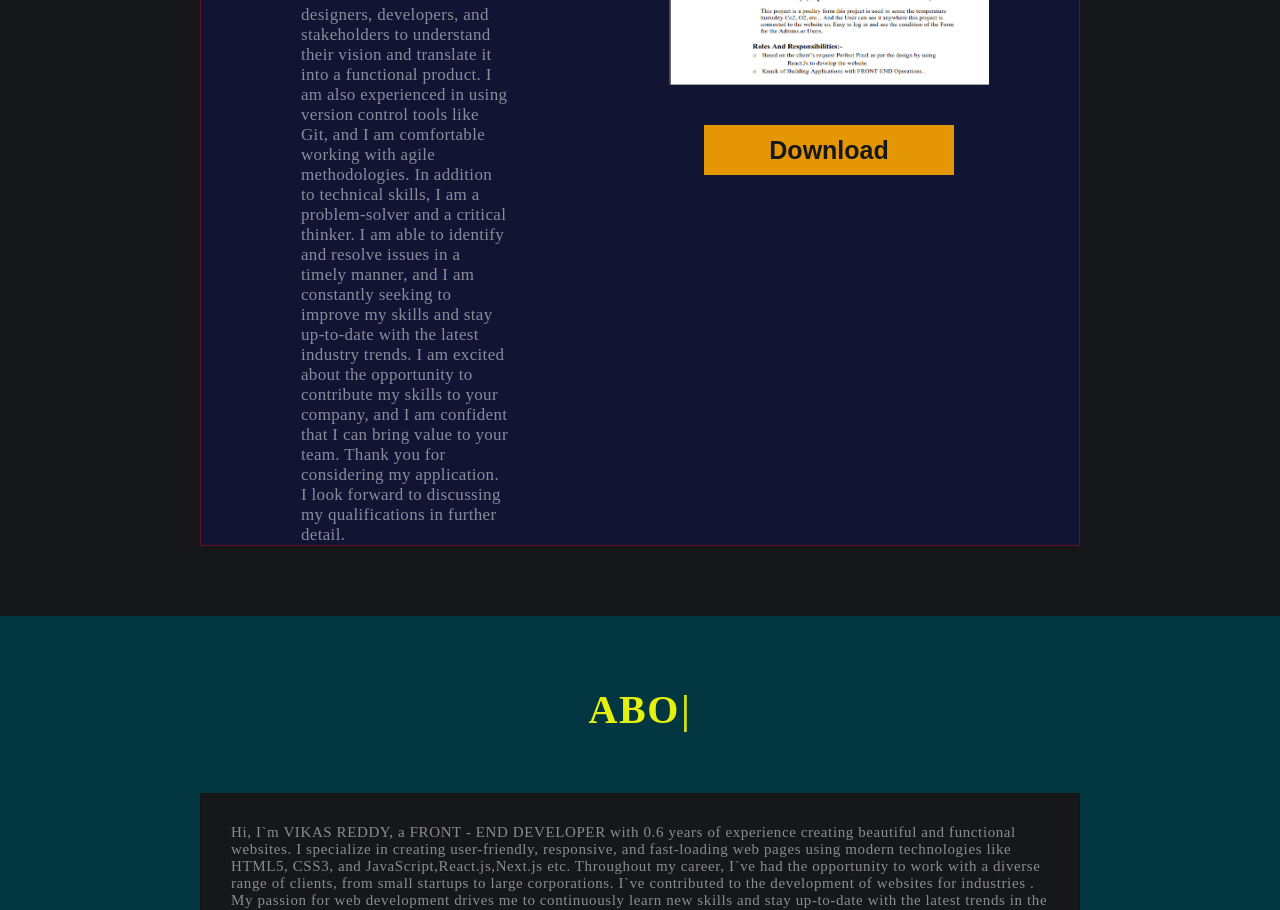
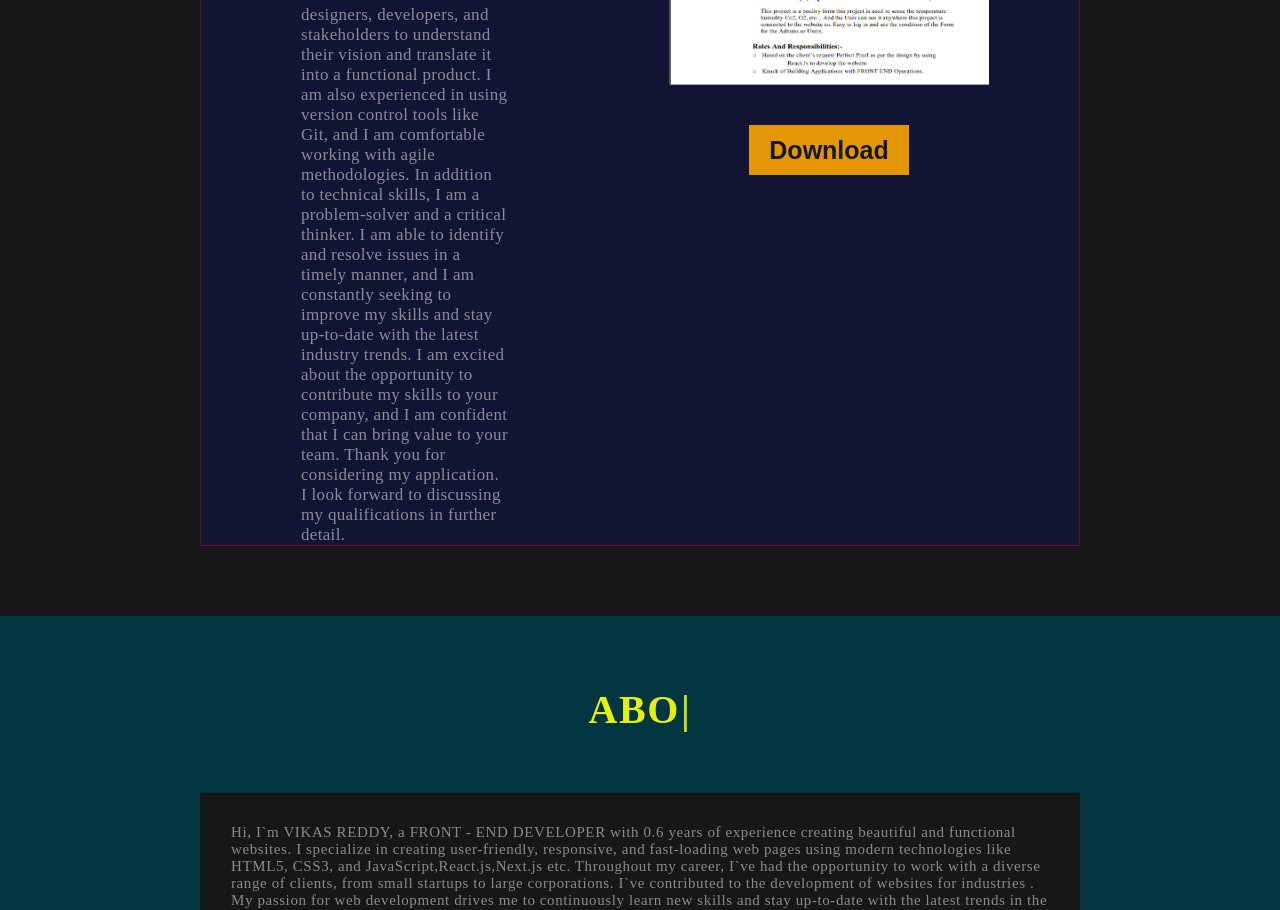
Before and after one commit to Vikaschintu111/aboutme-vikas, a Next.js app: page / in a window 1280 px wide. Shown: the part 2040-2950 px from the top of the page. Built offline with nearby package versions, Linux system fonts and the light colour scheme.

Commit message:
adding resume download

```diff
--- a/src/pages/Resume/Resume.js
+++ b/src/pages/Resume/Resume.js
@@ -47,7 +47,9 @@ const Resume = () => {
               <h1 className={styles.Mbresu}>Resume</h1>
               <img className={styles.ImgCntr} src="/images/res.png" />
 
-              <button className={styles.Btn}>Download</button>
+              <a href="/images/ResumesM.pdf" download="vikas-resume">
+                <button className={styles.Btn}>Download</button>
+              </a>
             </div>
           </div>
         </div>
--- a/src/pages/Resume/Resume.module.scss
+++ b/src/pages/Resume/Resume.module.scss
@@ -107,6 +107,7 @@
           cursor: pointer;
           border: 0;
           color: #151718;
+          padding: 20px;
           @media screen and (max-width: 768px) {
             font-size: 16px;
             max-width: 200px;
```
Also changed, not shown: 1 other file (tests, documents, lock files or other folders).
